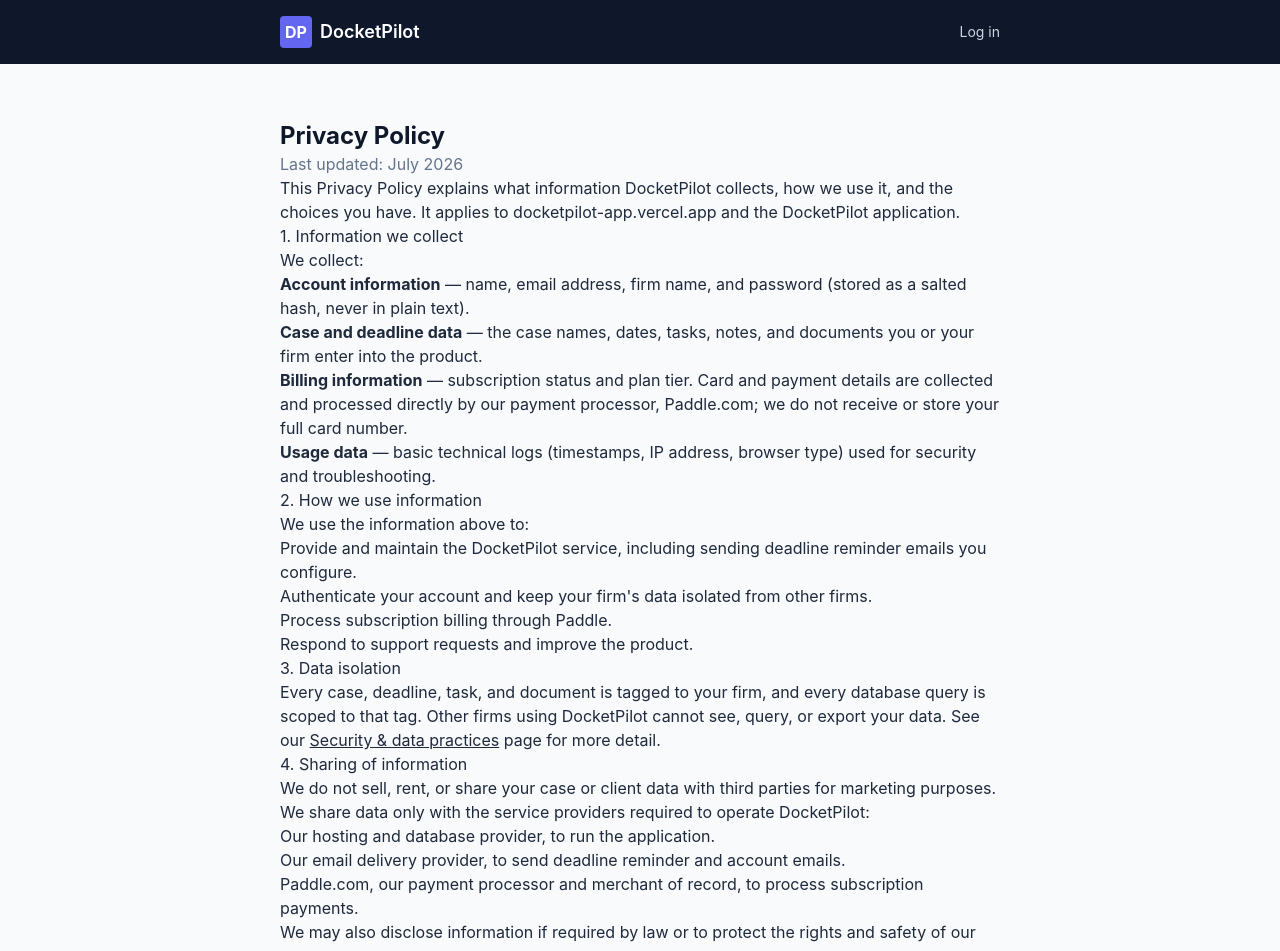
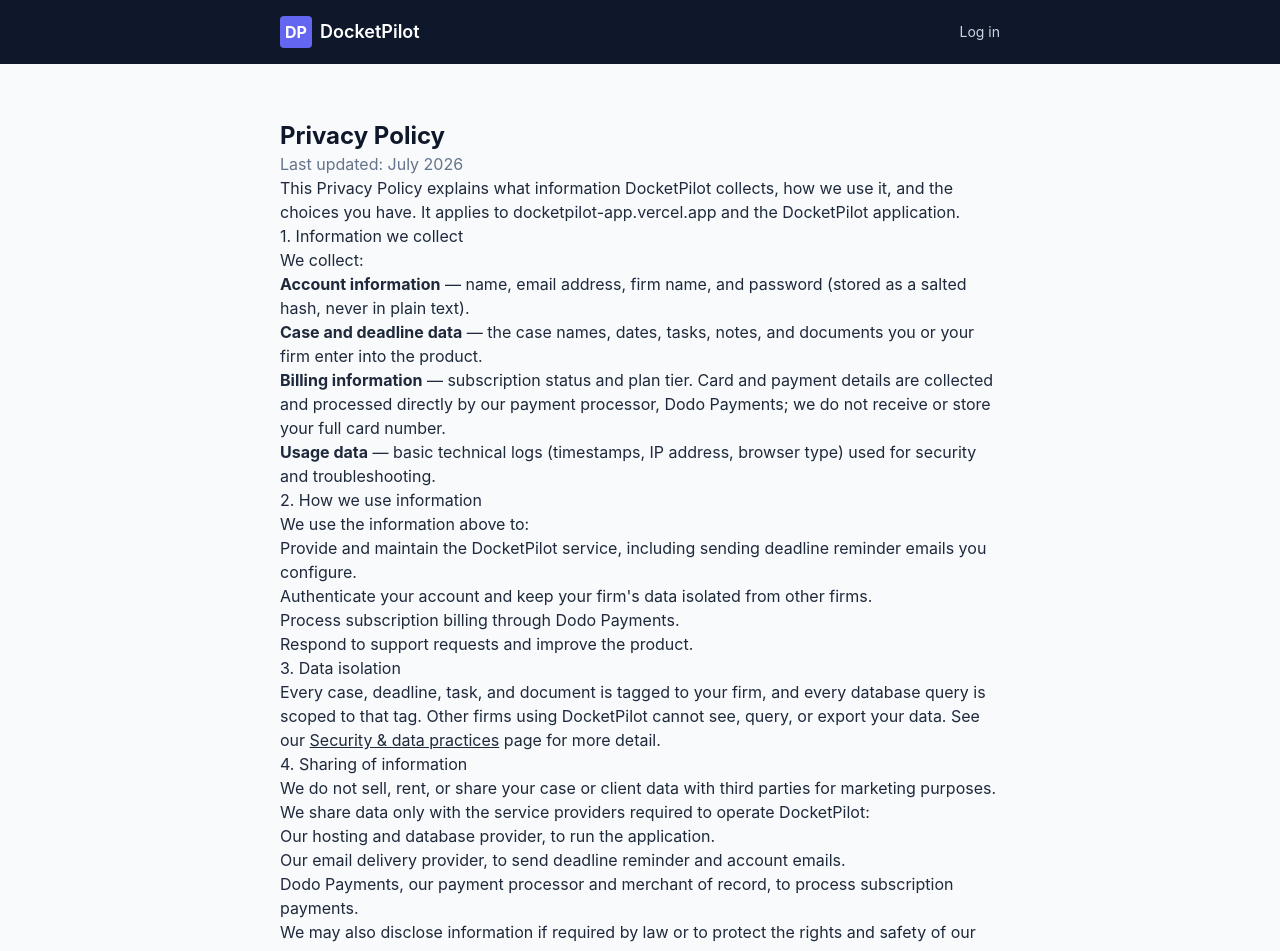
Before and after one commit to pruthvi-builds/docketpilot-app, a Next.js app: page /privacy in a window 1280 px wide. Shown: the top 951 px of the page. Built offline with nearby package versions, Linux system fonts and the light colour scheme.

Commit message:
Add files via upload

```diff
--- a/app/privacy/page.tsx
+++ b/app/privacy/page.tsx
@@ -41,7 +41,7 @@
           </li>
           <li>
             <strong>Billing information</strong> — subscription status and plan tier. Card and payment
-            details are collected and processed directly by our payment processor, Paddle.com; we do
+            details are collected and processed directly by our payment processor, Dodo Payments; we do
             not receive or store your full card number.
           </li>
           <li>
@@ -55,7 +55,7 @@
         <ul>
           <li>Provide and maintain the DocketPilot service, including sending deadline reminder emails you configure.</li>
           <li>Authenticate your account and keep your firm&apos;s data isolated from other firms.</li>
-          <li>Process subscription billing through Paddle.</li>
+          <li>Process subscription billing through Dodo Payments.</li>
           <li>Respond to support requests and improve the product.</li>
         </ul>
 
@@ -75,7 +75,7 @@
         <ul>
           <li>Our hosting and database provider, to run the application.</li>
           <li>Our email delivery provider, to send deadline reminder and account emails.</li>
-          <li>Paddle.com, our payment processor and merchant of record, to process subscription payments.</li>
+          <li>Dodo Payments, our payment processor and merchant of record, to process subscription payments.</li>
         </ul>
         <p>We may also disclose information if required by law or to protect the rights and safety of our users.</p>
 
```
